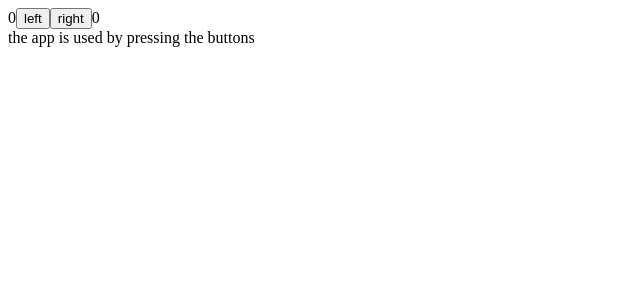
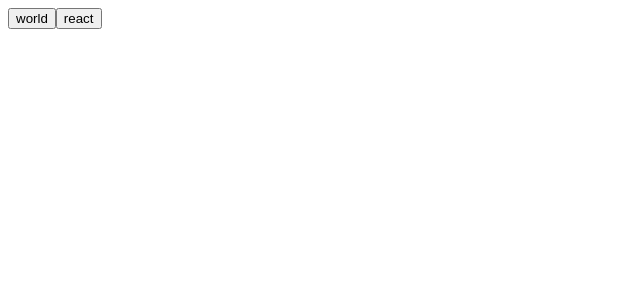
Before and after one commit to duncantaylor85/fullstackopen, a React (Create React App) app in the folder part1/more_complex_state/: page / in a window 1280 px wide. Shown: the top 300 px of the page, without its empty margins (0-640 px from the left). Built offline with nearby package versions, Linux system fonts and the light colour scheme.

Commit message:
adds function that returns a function

```diff
--- a/part1/more_complex_state/src/App.js
+++ b/part1/more_complex_state/src/App.js
@@ -1,54 +1,15 @@
 import {useState} from 'react'
 
-const History = (props) => {
-  if(props.total === 0) {
-  return(
-      <div>the app is used by pressing the buttons</div>
-  )
-  }
-  return(
-    <div>{props.total}</div>
-  )
-}
-
-const Button = ({handleClick, text}) => {
-  return(
-    <button onClick={handleClick}>{text}</button>
-  )
-}
 
 function App() {
-  const [clicks, setClicks] = useState({
-    left: 0,
-    right: 0
-  })
-  const [total, setTotal] = useState(0)
+  const [value, setValue] = useState(10)
+  const hello = (who) => () => console.log("Hello", who)
 
-  const handleLeftClick = () => {
-
-    const updatedLeft = clicks.left + 1
-    setClicks({
-      ... clicks,
-      left: updatedLeft,
-    })
-    setTotal(updatedLeft + clicks.right)
-  }
-  const handleRightClick = () => {
-    const updatedRight = clicks.right + 1
-    setClicks({
-      ... clicks,
-      right: updatedRight
-    })
-    setTotal(clicks.left + updatedRight)
-  }
 
   return(
     <div>
-      {clicks.left}
-      <Button handleClick={handleLeftClick} text={"left"} />
-      <Button handleClick={handleRightClick} text={"right"} />
-      {clicks.right}
-      <History total={total} />
+      <button onClick={hello("world")}>world</button>
+      <button onClick={hello("react")}>react</button>
     </div>
   )
 }
```
